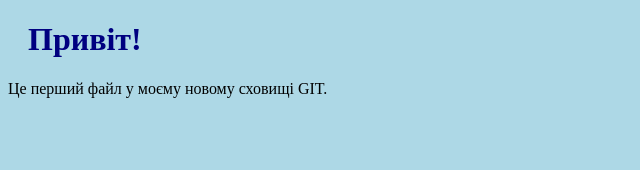
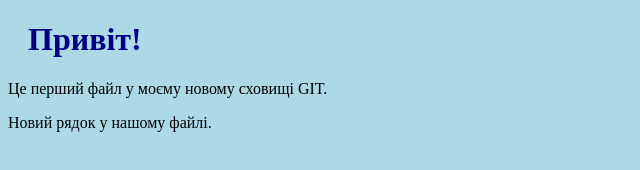
Before and after one commit to termopapa-montag/hello-world, a plain HTML site: page index.html in a window 1280 px wide. Shown: the whole page, without its empty margins (0-640 px from the left). Drawn offline with Linux system fonts and the light colour scheme.

Commit message:
Додано новий рядок до index.html

```diff
--- a/index.html
+++ b/index.html
@@ -8,6 +8,7 @@
 
 <h1>Привіт!</h1>
 <p>Це перший файл у моєму новому сховищі GIT.</p>
+<p>Новий рядок у нашому файлі.</p>
 
 </body>
 </html>
```
